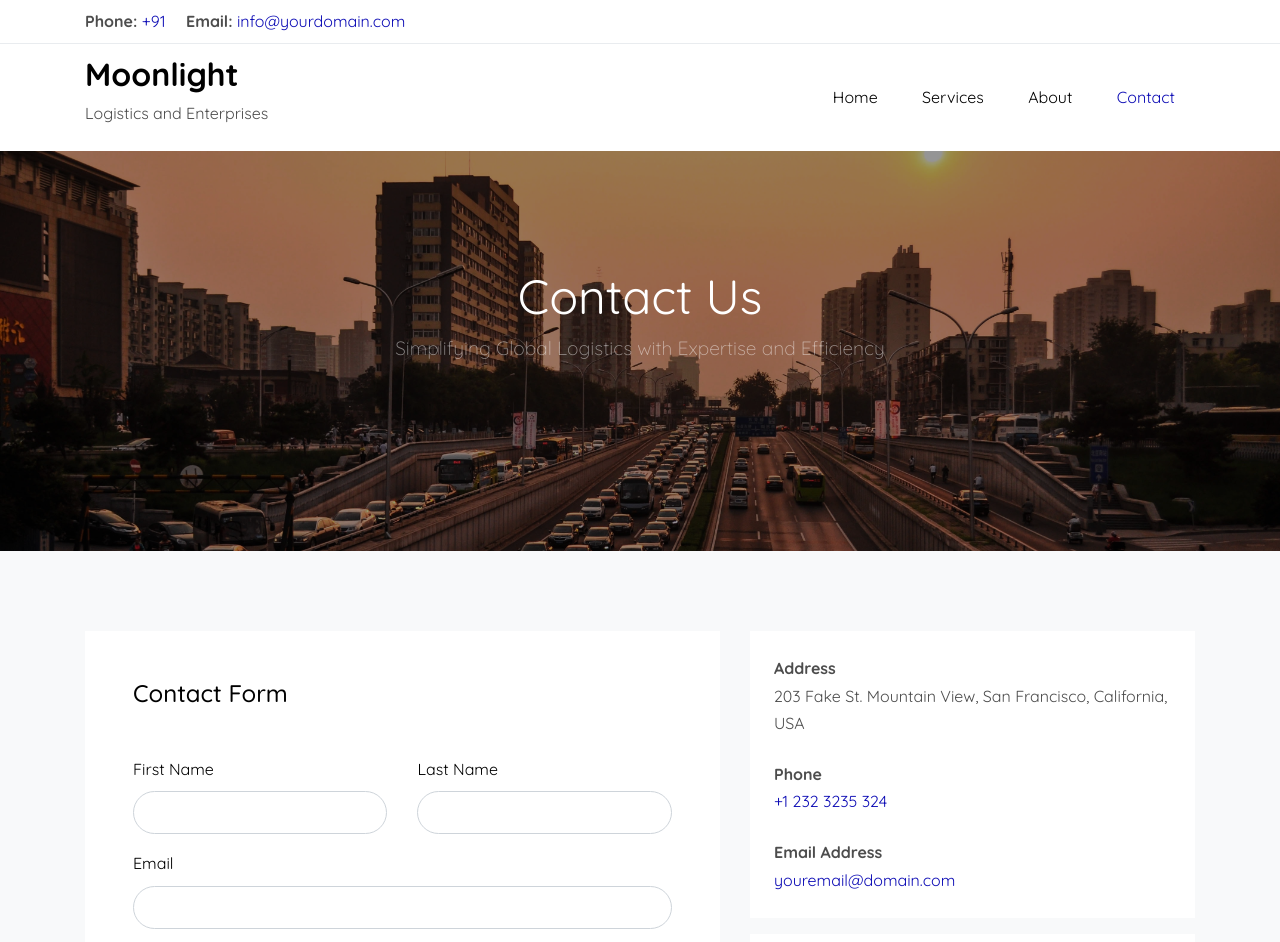
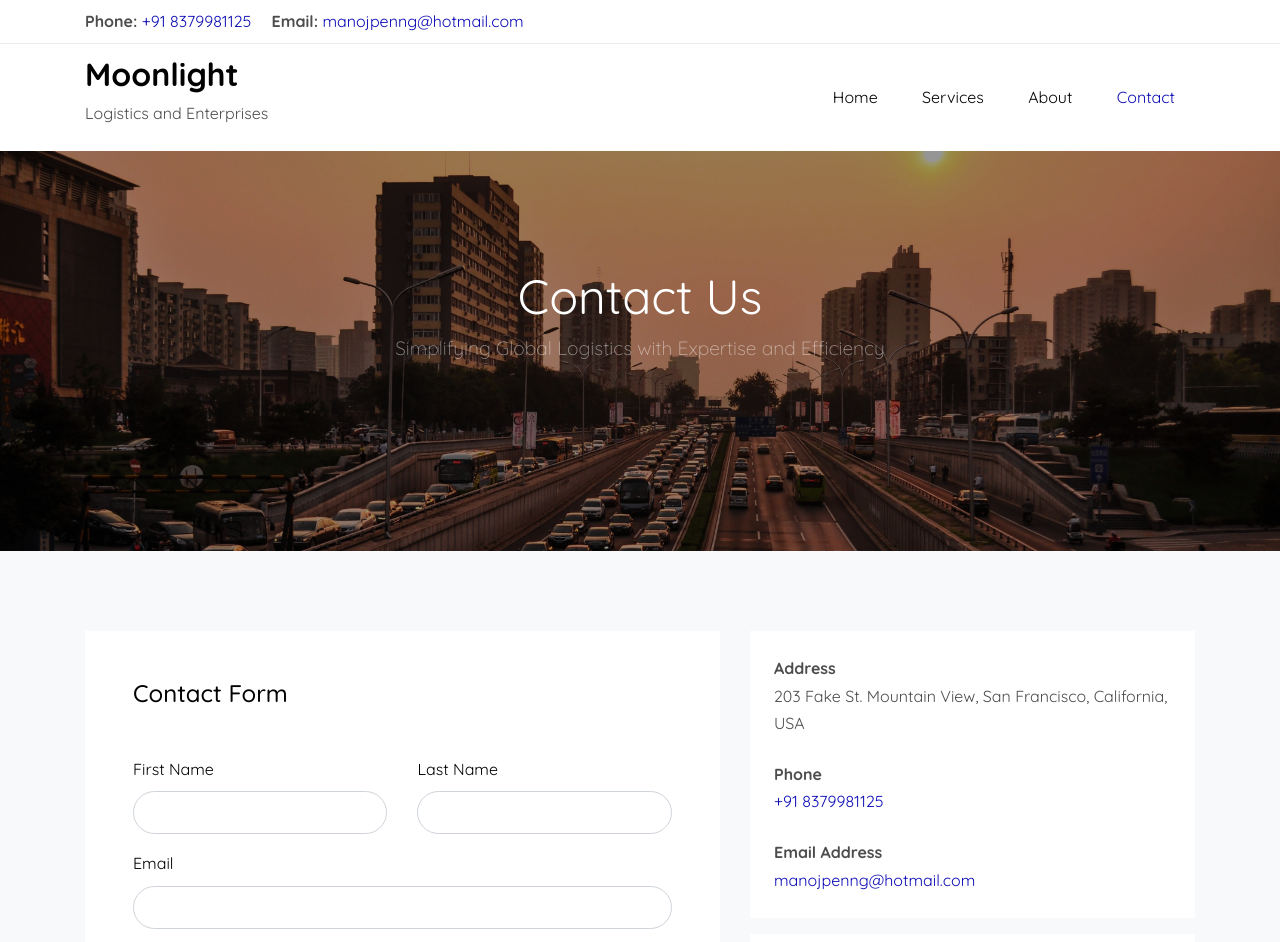
Before and after one commit to vostechnologies/Moonlight_Logistics, a plain HTML site: page contact.html in a window 1280 px wide. Shown: the top 942 px of the page. Drawn offline with Linux system fonts and the light colour scheme; files whose address does not match are found by name.

Commit message:
added contact info

```diff
--- a/contact.html
+++ b/contact.html
@@ -42,8 +42,8 @@
           <div class="row">
             <div class="col-md-6">
               <p class="mb-0">
-                <span class="mr-3"><strong>Phone:</strong> <a href="tel://#">+91</a></span>
-                <span><strong>Email:</strong> <a href="#">info@yourdomain.com</a></span>
+                <span class="mr-3"><strong>Phone:</strong> <a href="tel:8379981125">+91 8379981125</a></span>
+                <span><strong>Email:</strong> <a href="mailto:manojpenng@hotmail.com">manojpenng@hotmail.com</a></span>
               </p>
             </div>
           </div>
@@ -159,10 +159,10 @@
               <p class="mb-4">203 Fake St. Mountain View, San Francisco, California, USA</p>
 
               <p class="mb-0 font-weight-bold">Phone</p>
-              <p class="mb-4"><a href="#">+1 232 3235 324</a></p>
+              <p class="mb-4"><a href="tel:918379981125">+91 8379981125</a></p>
 
               <p class="mb-0 font-weight-bold">Email Address</p>
-              <p class="mb-0"><a href="#">youremail@domain.com</a></p>
+              <p class="mb-0"><a href="mailto:manojpenng@hotmail.com">manojpenng@hotmail.com</a></p>
 
             </div>
 
```
Also changed, not shown: about.html (+2 -2 lines), dimensions.html (+2 -2 lines), index.html (+2 -2 lines), services.html (+2 -2 lines).
